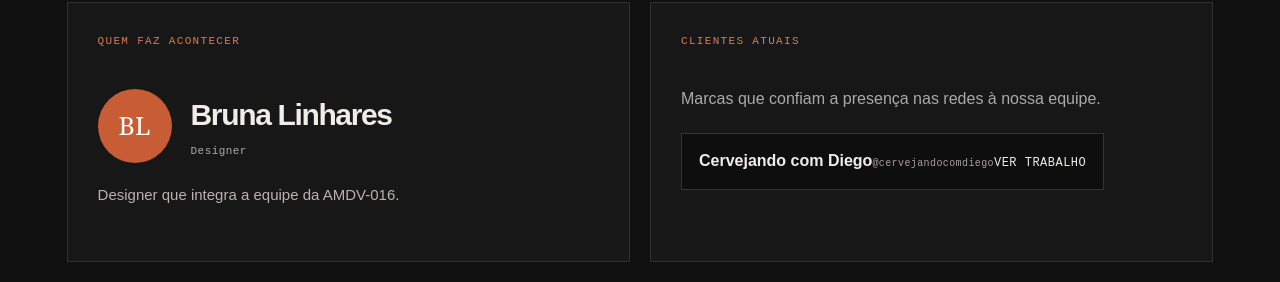
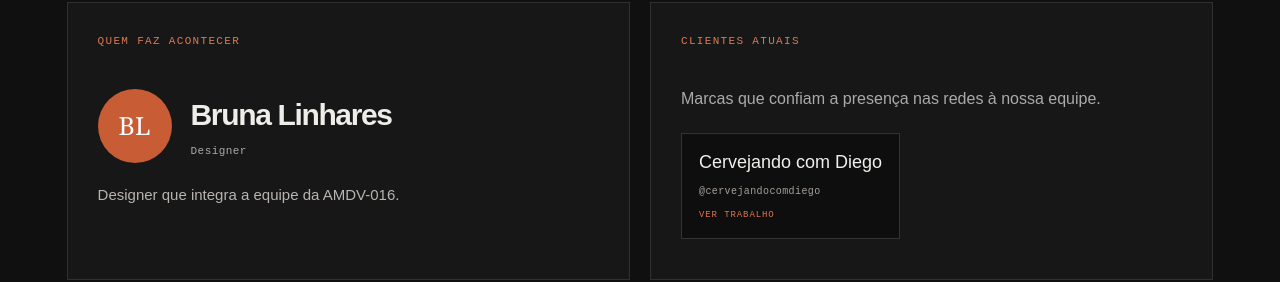
Before and after one commit to einattalia/ameninadovideo016, a Next.js app: page / in a window 1280 px wide. Shown: the part 2846-3128 px from the top of the page. Built offline with nearby package versions, Linux system fonts and the light colour scheme; no server answers.

Commit message:
Style client detail cards

```diff
--- a/app/globals.css
+++ b/app/globals.css
@@ -139,3 +139,19 @@
 .management-client-description{color:#b8b4b0;font-size:13px;line-height:1.55}
 .management-client-website{align-self:flex-start;margin-top:2px;color:#df754b;font-size:9px;letter-spacing:.1em}
 .management-client-website:hover{text-decoration:underline;color:#efede8}
+
+.management-client-open{display:flex;width:100%;flex-direction:column;align-items:flex-start;gap:8px;text-align:left;color:#f1efec}
+.management-client-open strong{font-size:18px;font-weight:500}
+.management-client-open small{color:#a7a19a;font-size:10px}
+.management-client-open>span{color:#df754b;font-size:9px;letter-spacing:.1em}
+.management-client-open:hover strong{color:#df754b}
+.client-dialog-content{max-width:560px;padding:30px;background:#171717;color:#f1efec;border:1px solid #45413e}
+.client-dialog-image{width:72px;height:72px;object-fit:cover;border-radius:50%;border:1px solid #5a514b}
+.client-dialog-header{gap:10px}
+.client-dialog-header h2{margin:0;font-size:clamp(28px,6vw,42px);letter-spacing:-.05em}
+.client-dialog-header [data-slot=dialog-description]{color:#aaa;font-size:11px}
+.client-dialog-description{color:#c6c2bd;font-size:16px;line-height:1.65}
+.client-dialog-actions{display:flex;flex-wrap:wrap;gap:10px;margin-top:8px}
+.client-dialog-link{display:inline-flex;align-items:center;min-height:42px;padding:0 14px;border:1px solid #df754b;color:#df754b;font-size:10px;letter-spacing:.1em}
+.client-dialog-link:hover{background:#df754b;color:#111}
+@media(max-width:650px){.client-dialog-content{padding:24px 20px}.client-dialog-description{font-size:15px}}
```
